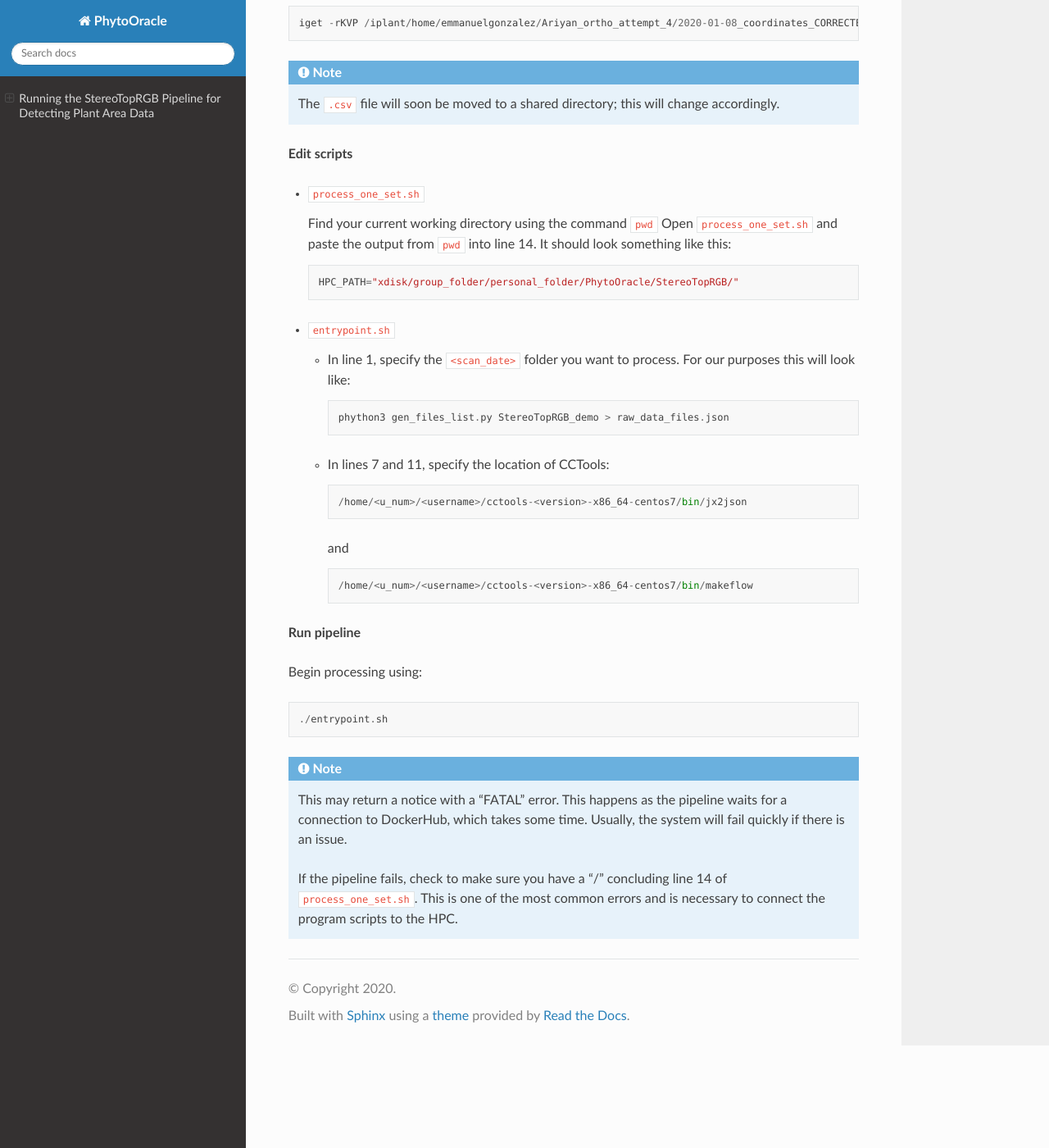
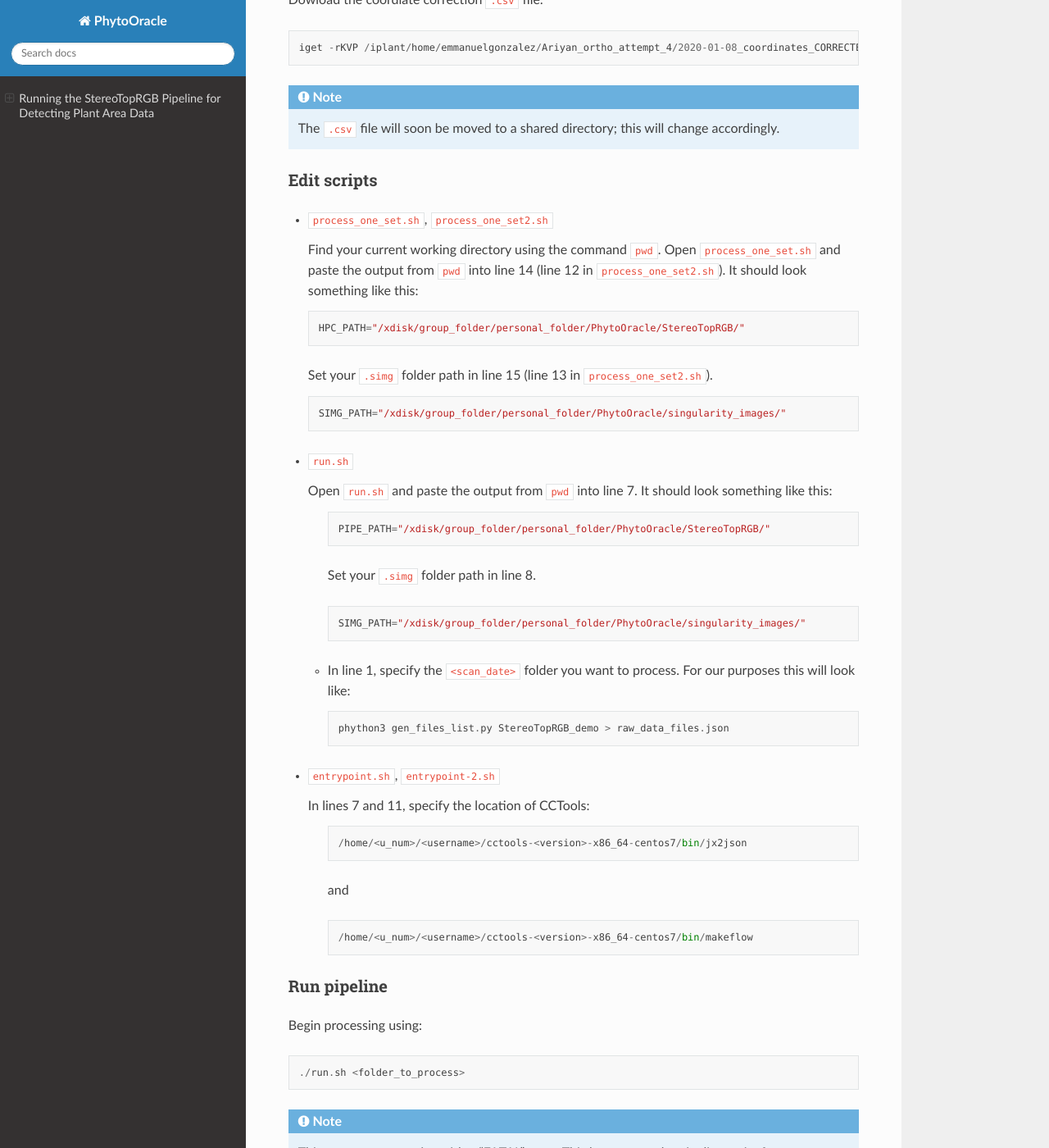
Before and after one commit to LyonsLab/PhytoOracle, a Sphinx documentation site: the page built from docs/4_StereoTopRGB_run.rst, in a window 1280 px wide and 1400 px high, scrolled down 1292 px. Shown: the whole window at 82% size. Built offline with Sphinx 7.4.7 and the Read the Docs theme 2.0.0, drawn with Linux system fonts in a browser that asks for light colours; some of the changed text lies outside the part shown.

Commit message:
RGB instructions

```diff
--- a/docs/4_StereoTopRGB_run.rst
+++ b/docs/4_StereoTopRGB_run.rst
@@ -2,12 +2,12 @@
 Running the StereoTopRGB Pipeline for Detecting Plant Area Data
 ***************************************************************
 
-This pipeline extracts plant area data from image files. This guide provides demo data you can use follow along with and ensure the pipeline is functional.
+This pipeline extracts plant area data from image files. This guide provides demo data you can use follow along with and ensure the pipeline is functional. Before starting, change to :code:`alpha` branch with :code:`git checkout alpha`.
 
 Pipeline Overview
 =================
 
-StereoTopRGB currently uses 4 different programs for the analytical pipeline:
+StereoTopRGB currently uses 8 different programs for the analytical pipeline:
 
 .. list-table::
    :header-rows: 1
@@ -57,7 +57,8 @@ Running the Pipeline
    At this point, we assume that the interactive "manager" and "worker" nodes have already been setup and are running, and the pipelines have been cloned from GitHub.
    If this is not the case, start `here <https://phytooracle.readthedocs.io/en/latest/2_HPC_install.html>`_.
 
-**Retrieve data**
+Retrieve data
+^^^^^^^^^^^^^
 
 Navigate to your RGB directory, download the data from the CyVerse DataStore with iRODS commands and untar:
 
@@ -69,7 +70,8 @@ Navigate to your RGB directory, download the data from the CyVerse DataStore wit
 
 Data from the Gantry can be found within :code:`/iplant/home/shared/terraref/ua-mac/raw_tars/season_10_yr_2020/stereoTopRGB/<scan_date>.tar`
 
-**Retrieve correction file**
+Retrieve correction file
+^^^^^^^^^^^^^^^^^^^^^^^^
 
 Dowload the coordiate correction :code:`.csv` file:
 
@@ -81,18 +83,37 @@ Dowload the coordiate correction :code:`.csv` file:
 
    The :code:`.csv` file will soon be moved to a shared directory; this will change accordingly.
 
-**Edit scripts**
+Edit scripts
+^^^^^^^^^^^^
 
-+ :code:`process_one_set.sh`
++ :code:`process_one_set.sh`, :code:`process_one_set2.sh`
 
-  Find your current working directory using the command :code:`pwd`
-  Open :code:`process_one_set.sh` and paste the output from :code:`pwd` into line 14. It should look something like this:
+  Find your current working directory using the command :code:`pwd`.
+  Open :code:`process_one_set.sh` and paste the output from :code:`pwd` into line 14 (line 12 in :code:`process_one_set2.sh`). It should look something like this:
 
   .. code::
 
-    HPC_PATH="xdisk/group_folder/personal_folder/PhytoOracle/StereoTopRGB/"
+    HPC_PATH="/xdisk/group_folder/personal_folder/PhytoOracle/StereoTopRGB/"
 
-+ :code:`entrypoint.sh`
+  Set your :code:`.simg` folder path in line 15 (line 13 in :code:`process_one_set2.sh`).
+
+  .. code::
+
+    SIMG_PATH="/xdisk/group_folder/personal_folder/PhytoOracle/singularity_images/"
+
++ :code:`run.sh`
+
+  Open :code:`run.sh` and paste the output from :code:`pwd` into line 7. It should look something like this:
+
+    .. code::
+
+      PIPE_PATH="/xdisk/group_folder/personal_folder/PhytoOracle/StereoTopRGB/"
+
+    Set your :code:`.simg` folder path in line 8.
+
+    .. code::
+
+      SIMG_PATH="/xdisk/group_folder/personal_folder/PhytoOracle/singularity_images/"
 
   + In line 1, specify the :code:`<scan_date>` folder you want to process. For our purposes this will look like:
 
@@ -100,7 +121,9 @@ Dowload the coordiate correction :code:`.csv` file:
 
       phython3 gen_files_list.py StereoTopRGB_demo > raw_data_files.json
 
-  + In lines 7 and 11, specify the location of CCTools:
++ :code:`entrypoint.sh`, :code:`entrypoint-2.sh`
+
+  In lines 7 and 11, specify the location of CCTools:
 
     .. code::
 
@@ -112,13 +135,14 @@ Dowload the coordiate correction :code:`.csv` file:
 
       /home/<u_num>/<username>/cctools-<version>-x86_64-centos7/bin/makeflow
 
-**Run pipeline**
+Run pipeline
+^^^^^^^^^^^^
 
 Begin processing using:
 
 .. code::
 
-  ./entrypoint.sh
+  ./run.sh <folder_to_process>
 
 .. note::
 
```
